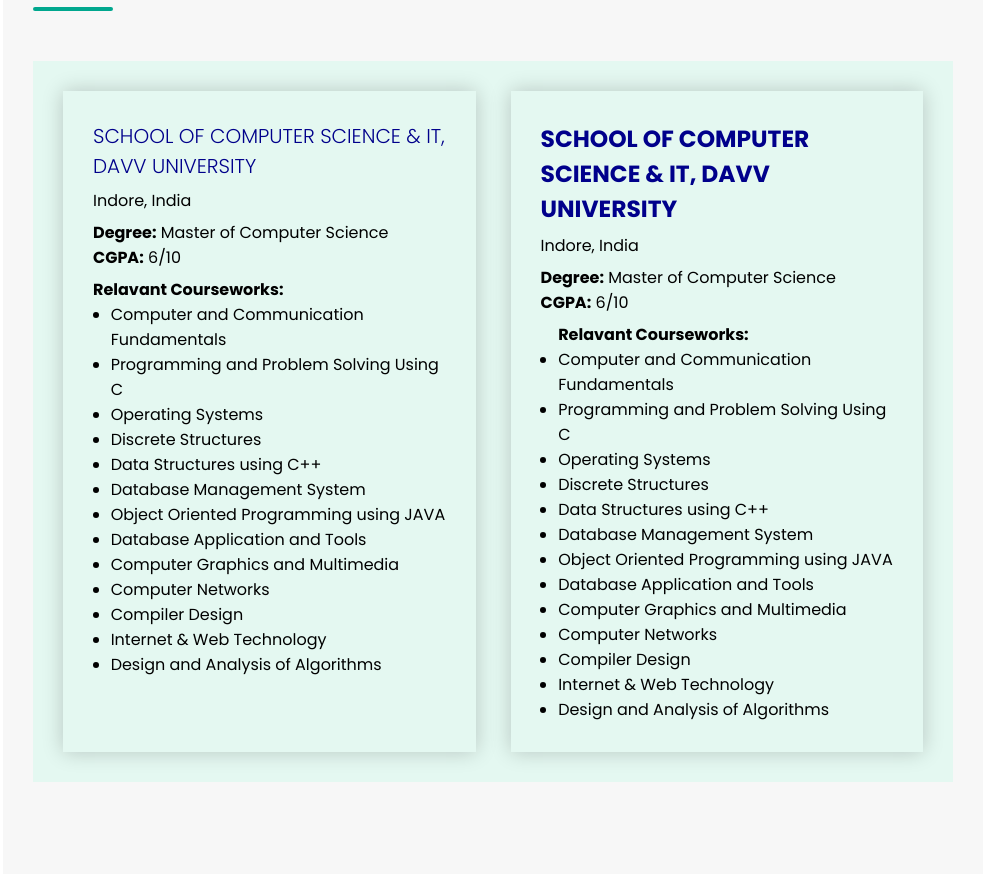
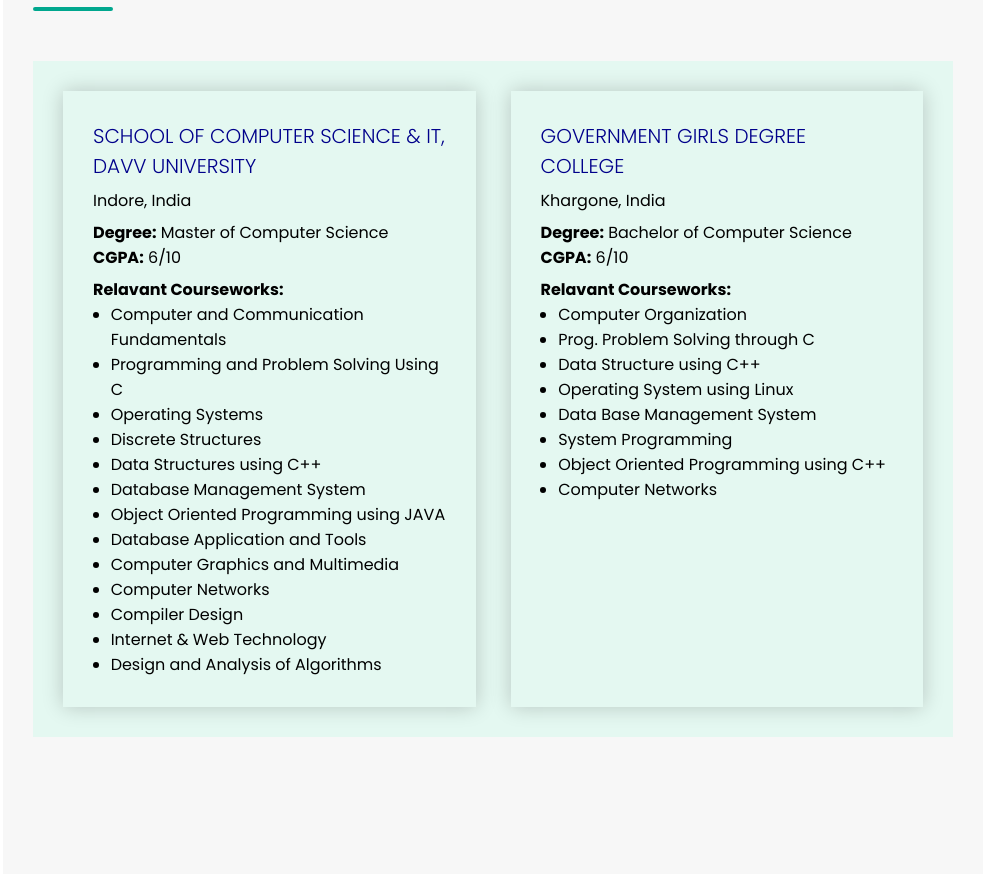
Before and after one commit to HarshitaPatidar13/My_Portfolio, a plain HTML site: page portfolio.html in a window 1280 px wide. Shown: the part 2108-2982 px from the top of the page, without its empty margins (297-1280 px from the left). Drawn offline with Linux system fonts and the light colour scheme.

Commit message:
Update portfolio.html

```diff
--- a/portfolio.html
+++ b/portfolio.html
@@ -156,29 +156,25 @@
           </div>
           <div class="edu-item">
             <div class="edu-item-college">
-              <h3>SCHOOL OF COMPUTER SCIENCE & IT, DAVV UNIVERSITY</h3>
+              <p>GOVERNMENT GIRLS DEGREE COLLEGE</p>
             </div>
-            <div class="edu-item-city"><p>Indore, India</p></div>
+            <div class="edu-item-city"><p>Khargone, India</p></div>
             <div class="edu-item-degree">
-              <p><b>Degree:</b> Master of Computer Science</p>
+              <p><b>Degree:</b> Bachelor of Computer Science</p>
               <p><b>CGPA:</b> 6/10</p>
             </div>
-            <div class="course">
-              <ul class="course-list">
-                <b>Relavant Courseworks:</b>
-                <li>Computer and Communication Fundamentals</li>
-                <li>Programming and Problem Solving Using C</li>
-                <li>Operating Systems</li>
-                <li>Discrete Structures</li>
-                <li>Data Structures using C++</li>
-                <li>Database Management System</li>
-                <li>Object Oriented Programming using JAVA</li>
-                <li>Database Application and Tools</li>
-                <li>Computer Graphics and Multimedia</li>
+
+            <p><b>Relavant Courseworks:</b></p>
+            <div class="course-list">
+              <ul>
+                <li>Computer Organization</li>
+                <li>Prog. Problem Solving through C</li>
+                <li>Data Structure using C++</li>
+                <li>Operating System using Linux</li>
+                <li>Data Base Management System</li>
+                <li>System Programming</li>
+                <li>Object Oriented Programming using C++</li>
                 <li>Computer Networks</li>
-                <li>Compiler Design</li>
-                <li>Internet & Web Technology</li>
-                <li>Design and Analysis of Algorithms</li>
               </ul>
             </div>
           </div>
```
